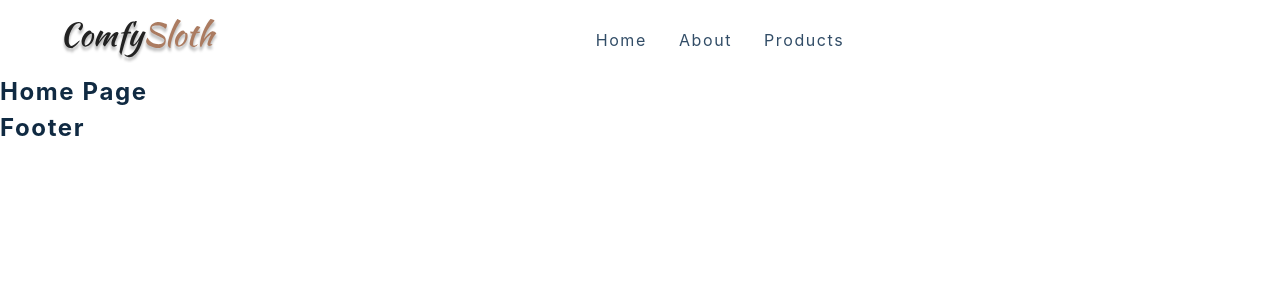
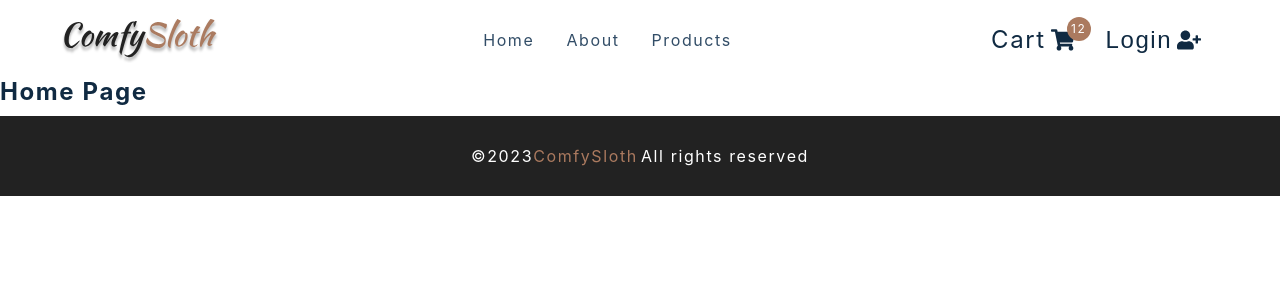
Before and after one commit to HamzaAziz-1/ReactJs, a React (Create React App) app in the folder ecommerce-project/: page / in a window 1280 px wide. Shown: the top 300 px of the page. Built offline with nearby package versions, Linux system fonts and the light colour scheme.

Commit message:
setup footer

```diff
--- a/ecommerce-project/src/components/CartButtons.js
+++ b/ecommerce-project/src/components/CartButtons.js
@@ -1,14 +1,26 @@
-import React from 'react'
-import { FaShoppingCart, FaUserMinus, FaUserPlus } from 'react-icons/fa'
-import { Link } from 'react-router-dom'
-import styled from 'styled-components'
-import { useProductsContext } from '../context/products_context'
-import { useCartContext } from '../context/cart_context'
-import { useUserContext } from '../context/user_context'
+import React from "react";
+import { FaShoppingCart, FaUserMinus, FaUserPlus } from "react-icons/fa";
+import { Link } from "react-router-dom";
+import styled from "styled-components";
+import { useProductsContext } from "../context/products_context";
+import { useCartContext } from "../context/cart_context";
+import { useUserContext } from "../context/user_context";
 
 const CartButtons = () => {
-  return <h4>cart buttons </h4>
-}
+  return (
+    <Wrapper className="cart-btn=wrapper">
+      <Link to={"/cart"} className="cart-btn">
+        Cart{" "}
+        <span className="cart-container">
+          <FaShoppingCart /> <span className="cart-value">12</span>{" "}
+        </span>{" "}
+      </Link>
+      <button type="button" className="auth-btn">
+        Login <FaUserPlus />{" "}
+      </button>
+    </Wrapper>
+  );
+};
 
 const Wrapper = styled.div`
   display: grid;
@@ -62,5 +74,5 @@
       margin-left: 5px;
     }
   }
-`
-export default CartButtons
+`;
+export default CartButtons;
--- a/ecommerce-project/src/components/Footer.js
+++ b/ecommerce-project/src/components/Footer.js
@@ -1,7 +1,14 @@
 import React from 'react'
 import styled from 'styled-components'
 const Footer = () => {
-  return <h4>footer</h4>
+  return (
+    <Wrapper>
+      <h5>&copy;{new Date().getFullYear()}
+        <span>ComfySloth</span>
+      </h5>
+      <h5>All rights reserved</h5>
+    </Wrapper>
+  )
 }
 
 const Wrapper = styled.footer`
--- a/ecommerce-project/src/components/Navbar.js
+++ b/ecommerce-project/src/components/Navbar.js
@@ -28,6 +28,7 @@
             )
           })}
         </ul>
+        <CartButtons/>
       </div>
     </NavContainer>
   );
```
